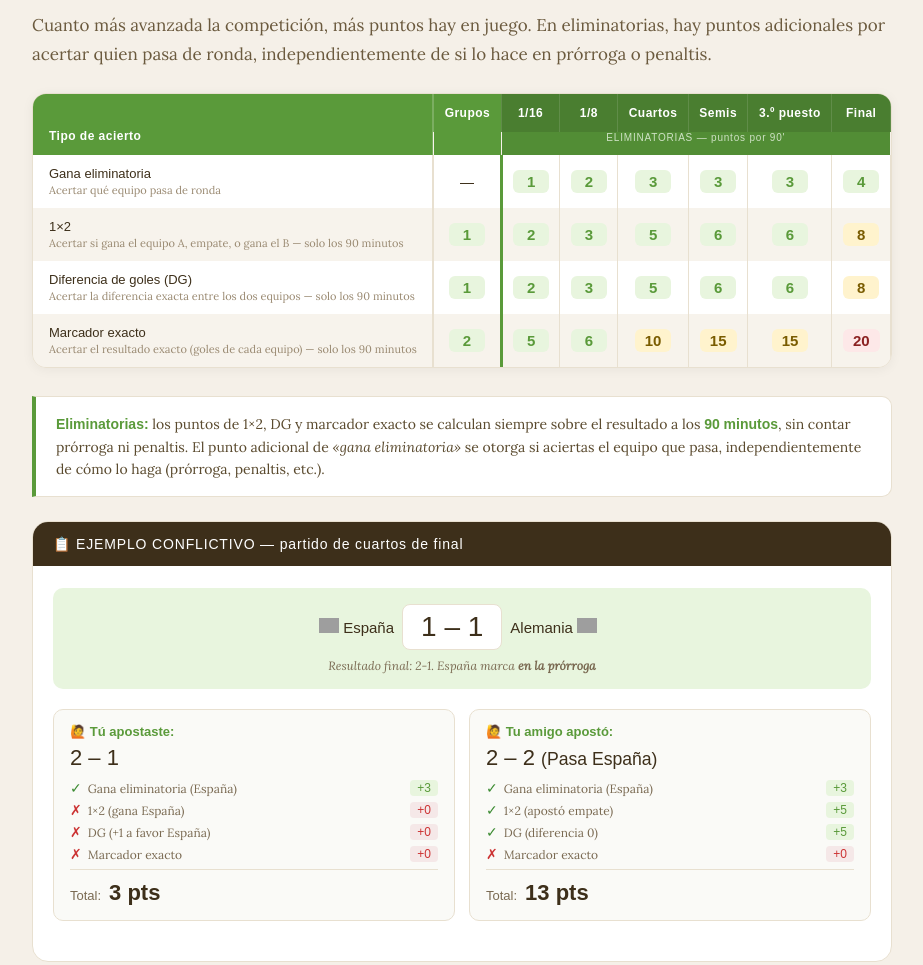
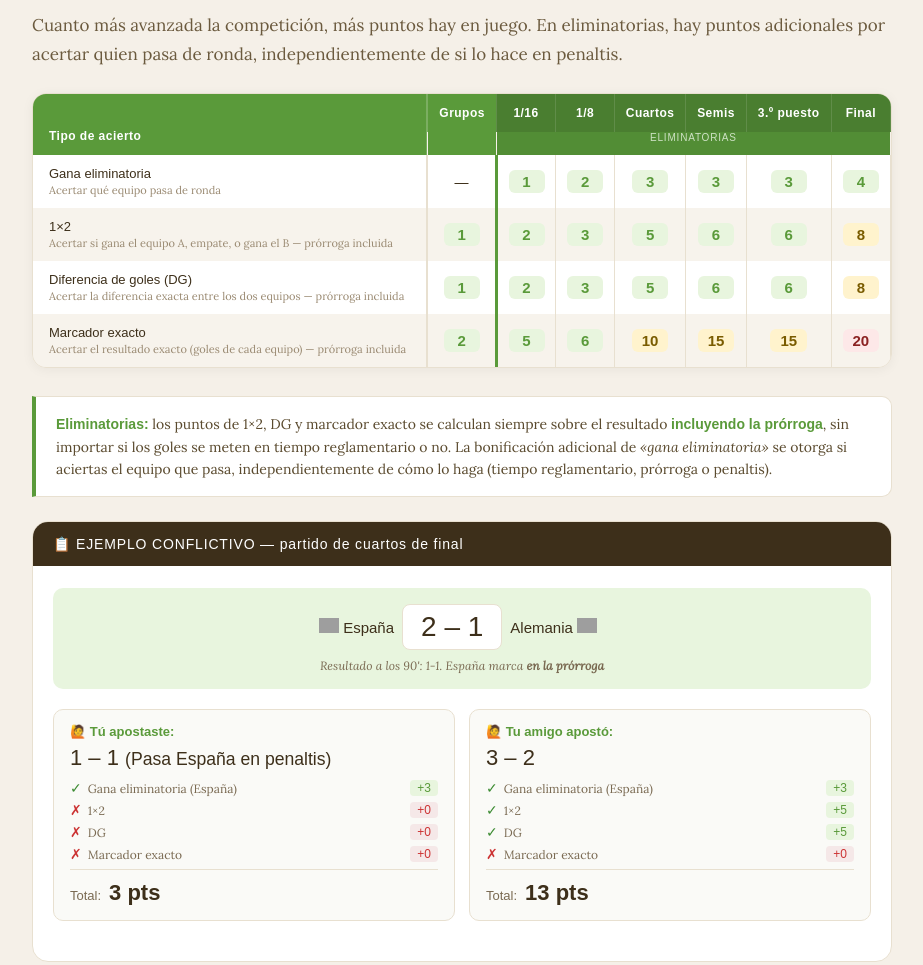
Before and after one commit to juancc-00/porra-mundial, a website: page public/index.html in a window 1280 px wide. Shown: the part 2846-3811 px from the top of the page, without its empty margins (178-1101 px from the left). Drawn offline with Linux system fonts and the light colour scheme; no server answers; grey boxes are pictures that could not be loaded; a web font is replaced by a local one.

Commit message:
Resumen 120' en vez de 90'

```diff
--- a/public/index.html
+++ b/public/index.html
@@ -284,7 +284,7 @@
       <section class="puntos-section">
         <p class="section-eyebrow">Sistema de puntuación</p>
         <h2 class="section-heading">Cuánto vale cada acierto</h2>
-        <p class="section-sub" style="margin-bottom:24px;">Cuanto más avanzada la competición, más puntos hay en juego. En eliminatorias, hay puntos adicionales por acertar quien pasa de ronda, independientemente de si lo hace en prórroga o penaltis.</p>
+        <p class="section-sub" style="margin-bottom:24px;">Cuanto más avanzada la competición, más puntos hay en juego. En eliminatorias, hay puntos adicionales por acertar quien pasa de ronda, independientemente de si lo hace en penaltis.</p>
 
         <div class="puntos-table-wrap">
           <table class="puntos">
@@ -301,7 +301,7 @@
               </tr>
               <tr>
                 <th style="font-size:10px;opacity:0.7;font-weight:400;padding-top:0;"></th>
-                <th colspan="6" style="font-size:10px;opacity:0.7;font-weight:400;padding-top:0;letter-spacing:0.08em;background:rgba(0,0,0,0.12);">ELIMINATORIAS — puntos por 90'</th>
+                <th colspan="6" style="font-size:10px;opacity:0.7;font-weight:400;padding-top:0;letter-spacing:0.08em;background:rgba(0,0,0,0.12);">ELIMINATORIAS</th>
               </tr>
             </thead>
             <tbody>
@@ -321,7 +321,7 @@
               <tr>
                 <td>
                   1×2
-                  <span class="tipo-label">Acertar si gana el equipo A, empate, o gana el B — solo los 90 minutos</span>
+                  <span class="tipo-label">Acertar si gana el equipo A, empate, o gana el B — prórroga incluida</span>
                 </td>
                 <td><span class="pts-badge">1</span></td>
                 <td class="elim-separator"><span class="pts-badge">2</span></td>
@@ -334,7 +334,7 @@
               <tr>
                 <td>
                   Diferencia de goles (DG)
-                  <span class="tipo-label">Acertar la diferencia exacta entre los dos equipos — solo los 90 minutos</span>
+                  <span class="tipo-label">Acertar la diferencia exacta entre los dos equipos — prórroga incluida</span>
                 </td>
                 <td><span class="pts-badge">1</span></td>
                 <td class="elim-separator"><span class="pts-badge">2</span></td>
@@ -347,7 +347,7 @@
               <tr>
                 <td>
                   Marcador exacto
-                  <span class="tipo-label">Acertar el resultado exacto (goles de cada equipo) — solo los 90 minutos</span>
+                  <span class="tipo-label">Acertar el resultado exacto (goles de cada equipo) — prórroga incluida</span>
                 </td>
                 <td><span class="pts-badge">2</span></td>
                 <td class="elim-separator"><span class="pts-badge">5</span></td>
@@ -362,7 +362,7 @@
         </div>
 
         <div class="nota-elim">
-          <strong>Eliminatorias:</strong> los puntos de 1×2, DG y marcador exacto se calculan siempre sobre el resultado a los <strong>90 minutos</strong>, sin contar prórroga ni penaltis. El punto adicional de <em>«gana eliminatoria»</em> se otorga si aciertas el equipo que pasa, independientemente de cómo lo haga (prórroga, penaltis, etc.).
+          <strong>Eliminatorias:</strong> los puntos de 1×2, DG y marcador exacto se calculan siempre sobre el resultado <strong>incluyendo la prórroga</strong>, sin importar si los goles se meten en tiempo reglamentario o no. La bonificación adicional de <em>«gana eliminatoria»</em> se otorga si aciertas el equipo que pasa, independientemente de cómo lo haga (tiempo reglamentario, prórroga o penaltis).
         </div>
 
         <!-- EJEMPLO INTERACTIVO -->
@@ -372,27 +372,27 @@
 
             <div class="ejemplo-partido">
               <span class="equipo-e">  <img src="https://flagcdn.com/w40/es.png" style="height: 1em;"> España</span>
-              <span class="result-e">1 – 1</span>
+              <span class="result-e">2 – 1</span>
               <span class="equipo-e"> Alemania <img src="https://flagcdn.com/w40/de.png" style="height: 1em;"> </span>
               <br>
-              <span class="nota-90" style="width:100%;text-align:center;">Resultado final: 2-1. España marca <b>en la prórroga</b></span>
+              <span class="nota-90" style="width:100%;text-align:center;">Resultado a los 90': 1-1. España marca <b>en la prórroga</b></span>
             </div>
 
             <div class="apuestas-grid">
               <div class="apuesta-card">
                 <div class="nombre">🙋 Tú apostaste:</div>
-                <div class="prediccion">2 – 1</div>
+                <div class="prediccion">1 – 1 <span style="font-size:0.8em"> (Pasa España en penaltis)</span></div>
                 <div class="check-row">
                   <div class="check-item">
                     <span class="dot-ok">✓</span> Gana eliminatoria (España)
                     <span class="pts-inline">+3</span>
                   </div>
                   <div class="check-item">
-                    <span class="dot-no">✗</span> 1×2 (gana España)
+                    <span class="dot-no">✗</span> 1×2
                     <span class="pts-inline cero">+0</span>
                   </div>
                   <div class="check-item">
-                    <span class="dot-no">✗</span> DG (+1 a favor España)
+                    <span class="dot-no">✗</span> DG
                     <span class="pts-inline cero">+0</span>
                   </div>
                   <div class="check-item">
@@ -405,18 +405,18 @@
 
               <div class="apuesta-card">
                 <div class="nombre">🙋 Tu amigo apostó:</div>
-                <div class="prediccion">2 – 2 <span style="font-size:0.8em"> (Pasa España)</span></div>
+                <div class="prediccion">3 – 2 </div>
                 <div class="check-row">
                   <div class="check-item">
                     <span class="dot-ok">✓</span> Gana eliminatoria (España)
                     <span class="pts-inline">+3</span>
                   </div>
                   <div class="check-item">
-                    <span class="dot-ok">✓</span> 1×2 (apostó empate)
+                    <span class="dot-ok">✓</span> 1×2
                     <span class="pts-inline">+5</span>
                   </div>
                   <div class="check-item">
-                    <span class="dot-ok">✓</span> DG (diferencia 0)
+                    <span class="dot-ok">✓</span> DG
                     <span class="pts-inline">+5</span>
                   </div>
                   <div class="check-item">
```
Also changed, not shown: public/static/media/favicon.ico.
